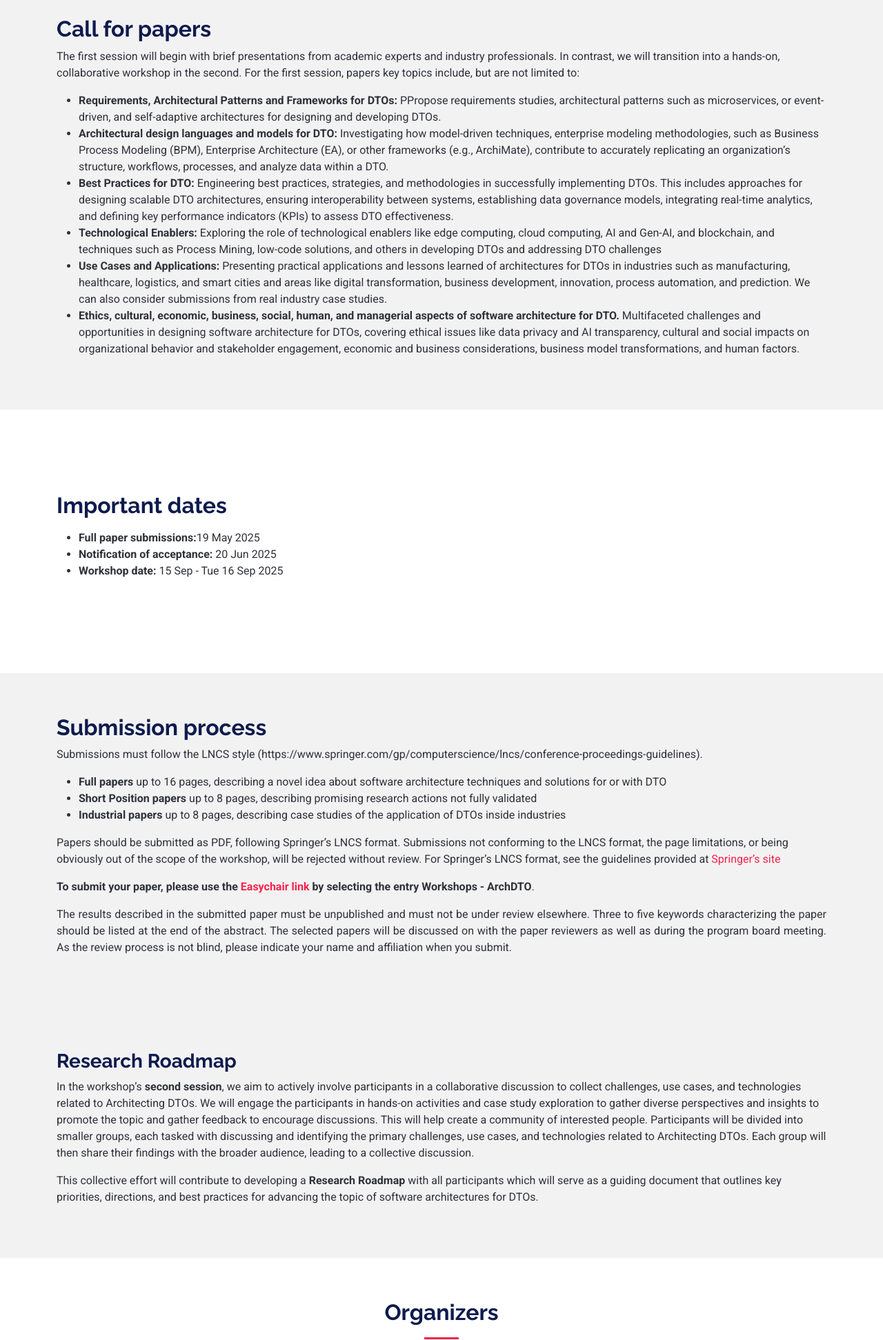
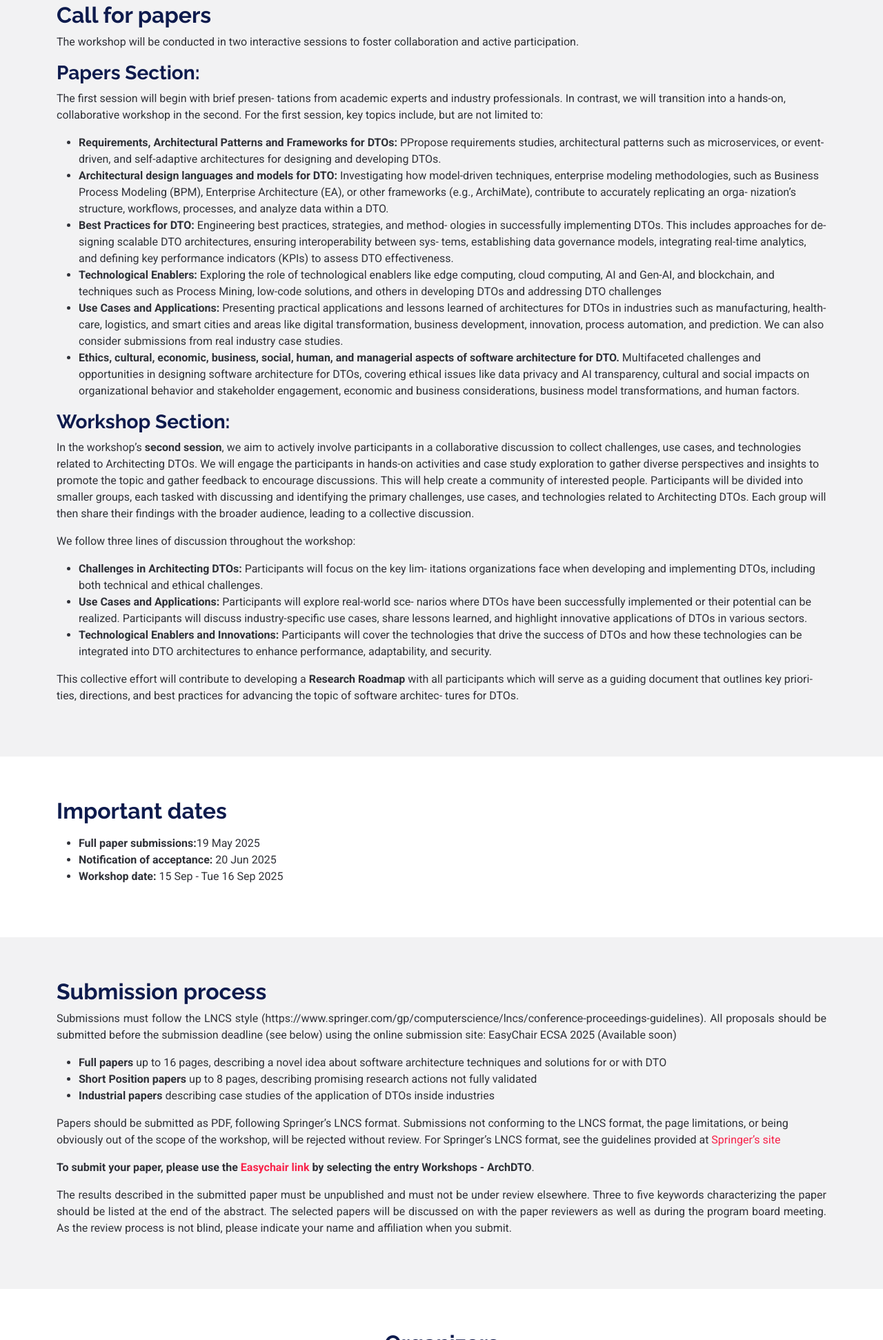
Before and after one commit to ArchDTO/archdto2025, a plain HTML site: page index.html in a window 1280 px wide. Shown: the part 857-2800 px from the top of the page at 69% size. Drawn offline with Linux system fonts and the light colour scheme; some packages are replaced by stand-ins of ours.

Commit message:
change bios

```diff
--- a/index.html
+++ b/index.html
@@ -1,5 +1,6 @@
 <!DOCTYPE html>
 <html lang="en">
+
 
 <head>
   <meta charset="utf-8">
@@ -93,9 +94,11 @@
                   concept of Digital Twins to create virtual replicas of business models, processes, resources, and interactions. DTOs enable optimization of
                   decision-making, increased efficiency, and adaptability to rapid changes
                   by leveraging real-time data, simulations, AI, and predictive analytics.
-                  Despite their transformative potential, DTOs are still in early development, facing significant software architecture challenges such as scalability, interoperability, model robustness, and real-time data integration.
+                  Despite their transformative potential, DTOs are still in early development, facing significant software architecture challenges such as scala-
+                  bility, interoperability, model robustness, and real-time data integration.
                   This workshop explores the architectural frameworks, design patterns,
-                  and software engineering principles needed to build robust DTOs. Topics include frameworks for DTO creation, enterprise modeling methodologies, technological enablers like AI and the Internet of Things, and
+                  and software engineering principles needed to build robust DTOs. Topics include frameworks for DTO creation, enterprise modeling method-
+                  ologies, technological enablers like AI and the Internet of Things, and
                   real-world use cases from academia and industry. Given the novelty of
                   the topic, the workshop consists of two main sessions: (1) presentations
                   of academic and industry papers on DTO architectures, frameworks, and
@@ -109,21 +112,22 @@
             <div class="col-lg-3">
               <h3>When</h3>
               <p>September 15th-19th, 2025</p>
-              <h3>Venue</h3>
-              <p>The St. Raphael Resort – 5*</p>
             </div>
           </div>
         </div>
-      </div>
-    </div>
+      </div>    </div>
 
     </section><!-- /Sponsors Section -->
     <section id="cfp" class="buy-tickets section light-background">
     <div class="container" data-aos="fade-up">
       <h2><b> Call for papers</b><br></h2>
-         The first session will begin with brief presentations from academic experts and industry professionals. In contrast, we will
+      <p style="text-align: justify;">
+        The workshop will be conducted in two interactive sessions to foster collaboration and active participation.
+        <h3><b> Papers Section:</b><br></h3>
+         The first session will begin with brief presen-
+tations from academic experts and industry professionals. In contrast, we will
 transition into a hands-on, collaborative workshop in the second. For the first
-session, papers key topics include, but are not limited to:<p style="text-align: justify;">
+session, key topics include, but are not limited to:<p style="text-align: justify;">
         <ul>
             <li><b>Requirements, Architectural Patterns and Frameworks for DTOs:</b> PPropose requirements studies, architectural patterns such as microservices,
               or event-driven, and self-adaptive architectures for designing and developing
@@ -131,14 +135,19 @@ session, papers key topics include, but are not limited to:<p style="text-align:
             <li><b>Architectural design languages and models for DTO: </b> Investigating
               how model-driven techniques, enterprise modeling methodologies, such as
               Business Process Modeling (BPM), Enterprise Architecture (EA), or other
-              frameworks (e.g., ArchiMate), contribute to accurately replicating an organization’s structure, workflows, processes, and analyze data within a DTO.</li>
-            <li><b>Best Practices for DTO: </b>Engineering best practices, strategies, and methodologies in successfully implementing DTOs. This includes approaches for designing scalable DTO architectures, ensuring interoperability between systems, establishing data governance models, integrating real-time analytics,
+              frameworks (e.g., ArchiMate), contribute to accurately replicating an orga-
+              nization’s structure, workflows, processes, and analyze data within a DTO.</li>
+            <li><b>Best Practices for DTO: </b>Engineering best practices, strategies, and method-
+              ologies in successfully implementing DTOs. This includes approaches for de-
+              signing scalable DTO architectures, ensuring interoperability between sys-
+              tems, establishing data governance models, integrating real-time analytics,
               and defining key performance indicators (KPIs) to assess DTO effectiveness.</li>
             <li><b>Technological Enablers:</b> Exploring the role of technological enablers like
               edge computing, cloud computing, AI and Gen-AI, and blockchain, and techniques such as Process Mining, low-code solutions, and others in developing
               DTOs and addressing DTO challenges</li>
               <li><b> Use Cases and Applications: </b> Presenting practical applications and lessons
-                learned of architectures for DTOs in industries such as manufacturing, healthcare, logistics, and smart cities and areas like digital transformation, business
+                learned of architectures for DTOs in industries such as manufacturing, health-
+                care, logistics, and smart cities and areas like digital transformation, business
                 development, innovation, process automation, and prediction. We can also
                 consider submissions from real industry case studies.</li>
                 <li><b> Ethics, cultural, economic, business, social, human, and managerial
@@ -149,9 +158,41 @@ session, papers key topics include, but are not limited to:<p style="text-align:
                   considerations, business model transformations, and human factors.</li>
         </ul>
         </p>
-      </section>
-      <section>
+        <h3><b> Workshop Section:</b><br></h3>
+<p>
+        In the workshop’s <b>second session</b>, we aim to actively involve participants in a
+        collaborative discussion to collect challenges, use cases, and technologies related
+        to Architecting DTOs.
+        We will engage the participants in hands-on activities and
+        case study exploration to gather diverse perspectives and insights to promote
+        the topic and gather feedback to encourage discussions. This will help create a
+        community of interested people. Participants will be divided into smaller groups,
+        each tasked with discussing and identifying the primary challenges, use cases,
+        and technologies related to Architecting DTOs. Each group will then share their
+        findings with the broader audience, leading to a collective discussion.
+      </p>
+      <p>
+        We follow three lines of discussion throughout the workshop:</p>
+<ul>
+  <li><b>Challenges in Architecting DTOs:</b> Participants will focus on the key lim-
+        itations organizations face when developing and implementing DTOs, including
+        both technical and ethical challenges.</li>
+        <li> <b>Use Cases and Applications:</b> Participants will explore real-world sce-
+        narios where DTOs have been successfully implemented or their potential can
+        be realized. Participants will discuss industry-specific use cases, share lessons
+        learned, and highlight innovative applications of DTOs in various sectors.</li>
+        <li><b>Technological Enablers and Innovations:</b> Participants will cover the
+        technologies that drive the success of DTOs and how these technologies can be
+        integrated into DTO architectures to enhance performance, adaptability, and
+        security.</li>
+      </ul>
+        <p>This collective effort will contribute to developing a <b>Research Roadmap</b> with
+        all participants which will serve as a guiding document that outlines key priori-
+        ties, directions, and best practices for advancing the topic of software architec-
+        tures for DTOs.</p>
+    </div>
 
+    </section><!-- /Hero Section -->
 
 
     <section id="dates" class="buy-tickets section white-background">
@@ -170,19 +211,20 @@ session, papers key topics include, but are not limited to:<p style="text-align:
 
 
 
+
   </section><!-- /Sponsors Section -->
   <section id="submission" class="buy-tickets section light-background">
   <div class="container" data-aos="fade-up">
     <h2><b> Submission process</b><br></h2>
     <p style="text-align: justify;">
 
-      Submissions must follow the LNCS style (https://www.springer.com/gp/computerscience/lncs/conference-proceedings-guidelines).
+      Submissions must follow the LNCS style (https://www.springer.com/gp/computerscience/lncs/conference-proceedings-guidelines). All proposals should be submitted before the submission deadline (see below) using the online submission site: EasyChair ECSA 2025 (Available soon)
 
       <ul>
         <li><b>Full papers</b> up to 16 pages, describing a novel idea about software architecture techniques and solutions for or with DTO</li>
         <li><b>Short Position papers</b> up to 8 pages, describing promising research actions not
           fully validated </li>
-          <li><b>Industrial papers</b> up to 8 pages, describing case studies of the application of DTOs inside industries </li>
+          <li><b>Industrial papers</b> describing case studies of the application of DTOs inside industries </li>
       </ul>
 
     Papers should be submitted as PDF, following Springer’s LNCS format. Submissions not conforming to the LNCS format, the page limitations, or being obviously out of the scope of the workshop, will be rejected without review. For Springer’s LNCS format, see the guidelines provided at <a href="https://www.springer.com/gp/computer-science/lncs/conference-proceedings-guidelines">Springer’s site</a></p>
@@ -196,33 +238,6 @@ session, papers key topics include, but are not limited to:<p style="text-align:
   </div>
 
   </section><!-- /Hero Section -->
-
-  <section id="submission" class="buy-tickets section light-background">
-    <div class="container" data-aos="fade-up">
-      <div class="col-lg-12">
-  <h3><b> Research Roadmap</b><br></h3>
-<p>
-  In the workshop’s <b>second session</b>, we aim to actively involve participants in a
-  collaborative discussion to collect challenges, use cases, and technologies related
-  to Architecting DTOs.
-  We will engage the participants in hands-on activities and
-  case study exploration to gather diverse perspectives and insights to promote
-  the topic and gather feedback to encourage discussions. This will help create a
-  community of interested people. Participants will be divided into smaller groups,
-  each tasked with discussing and identifying the primary challenges, use cases,
-  and technologies related to Architecting DTOs. Each group will then share their
-  findings with the broader audience, leading to a collective discussion.
-</p>
-
-  <p>This collective effort will contribute to developing a <b>Research Roadmap</b> with
-  all participants which will serve as a guiding document that outlines key priorities, directions, and best practices for advancing the topic of software architectures for DTOs.</p>
-  </div>
-</div>
-</div>
-</section><!-- /Hero Section -->
-
-
-
 
     <!-- Speakers Section -->
     <section id="speakers" class="speakers section">
@@ -241,7 +256,7 @@ session, papers key topics include, but are not limited to:<p style="text-align:
               <img src="assets/img/speakers/Fedeli_photo.jpg" class="img-fluid" alt="">
               <div class="member-info">
                 <div class="member-info-content">
-                  <h4><a href="arianna-details.html">Arianna Fedeli</a></h4>
+                  <h4><a href="">Arianna Fedeli</a></h4>
                   <span>Post-doc researcher, Gran Sasso Science Institute</span>
                 </div>
                 <div class="social">
@@ -255,10 +270,10 @@ session, papers key topics include, but are not limited to:<p style="text-align:
 
           <div class="col-xl-3 col-lg-3 col-md-3" data-aos="fade-up" data-aos-delay="300">
             <div class="member">
-              <img src="./2025-03-14 15.50.10.jpg" class="img-fluid" alt="">
+              <img src="https://i1.rgstatic.net/ii/profile.image/272564350091270-1441995813205_Q512/Stella-Grivas.jpg" class="img-fluid" alt="">
               <div class="member-info">
                 <div class="member-info-content">
-                  <h4><a href="riccardo-details.html">Stella Gatziu Grivas</a></h4>
+                  <h4><a href="">Stella Gatziu Grivas</a></h4>
                   <span>Professor, University of Applied Sciences and Arts Northwestern Switzerland</span>
                 </div>
                 <div class="social">
@@ -290,7 +305,7 @@ session, papers key topics include, but are not limited to:<p style="text-align:
               <img src="https://lnu.se/api/media/13480-fw491fh736cx68cy59cw350ch350" class="img-fluid" alt="">
               <div class="member-info">
                 <div class="member-info-content">
-                  <h4><a href="">Diego Prez-Palacin</a></h4>
+                  <h4><a href="">Diego Perez-Palacin</a></h4>
                   <span>Senior Lecturer, Linnaeus University, Växjö, Sweden.</span>
                 </div>
                 <div class="social">
@@ -591,11 +606,6 @@ session, papers key topics include, but are not limited to:<p style="text-align:
       <!-- Section Title -->
       <div class="container section-title" data-aos="fade-up">
         <h2>Event Venue: The St. Raphael Resort – 5 * <a href="https://conf.researchr.org/venue/ecsa-2025/ecsa-2025-venue"> <br></h2>
-          <script
-    src="https://maps.googleapis.com/maps/api/js?key=YOUR_API_KEY&libraries=maps,marker&v=beta"
-    defer>
-  <gmp-map center="37.4220656,-122.0840897" zoom="10" map-id="DEMO_MAP_ID" style="height: 400px"></gmp-map>
-  </script>
       </div><!-- End Section Title -->
 
      <!-- <div class="container-fluid" data-aos="fade-up">
```
